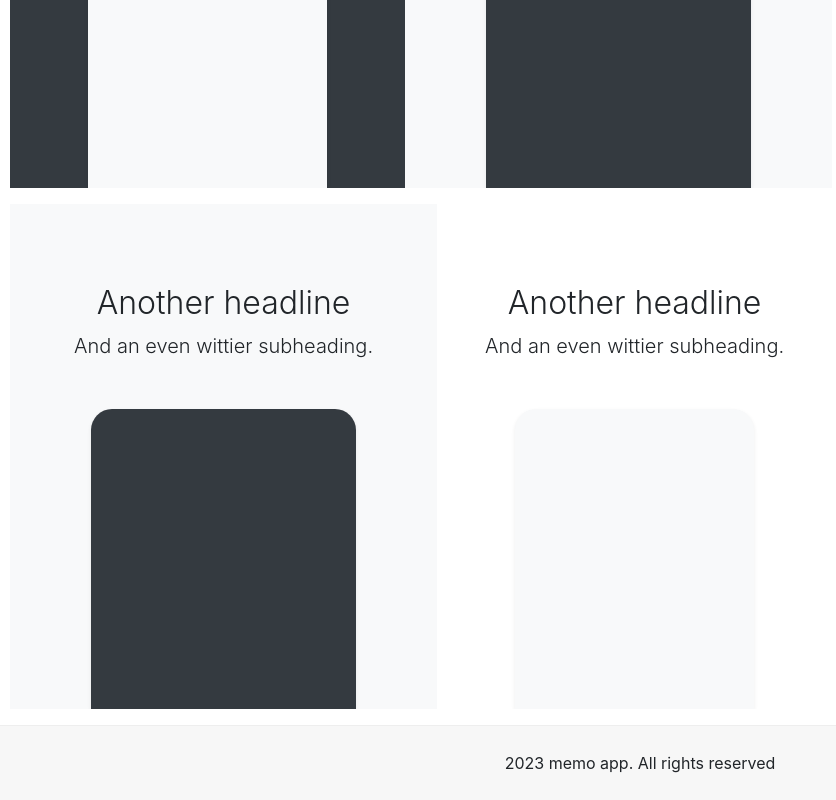
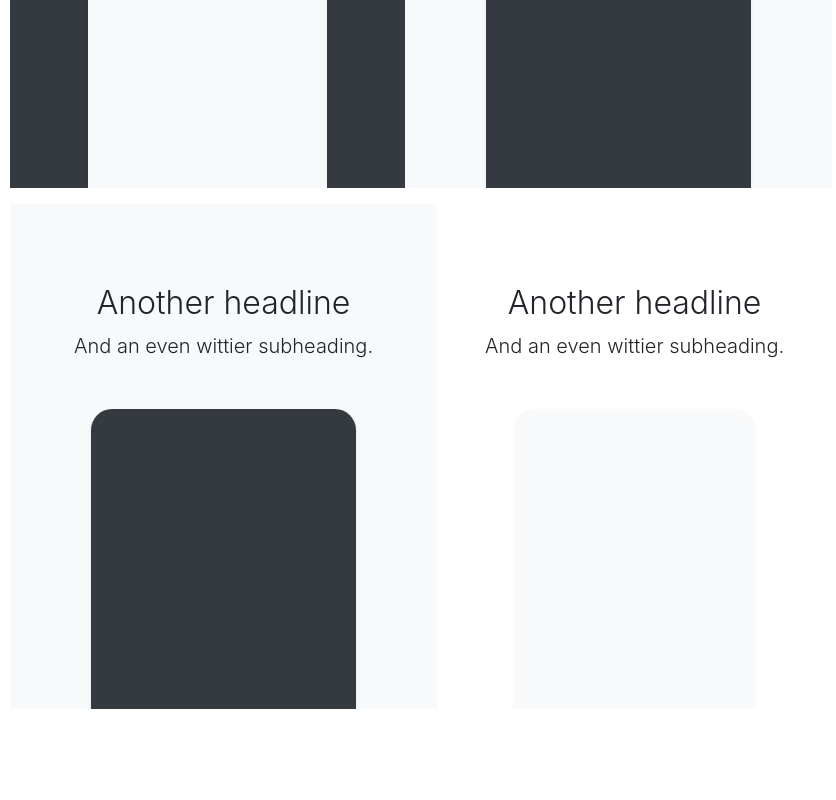
Before and after one commit to LJC0831/frontend, a Vue app: page / in a window 1280 px wide. Shown: the part 1028-1828 px from the top of the page, without its empty margins (0-836 px from the left). After the commit the page ends 1753 px from the top, so only its background shows below. Built offline with nearby package versions, Linux system fonts and the light colour scheme; what vue-toast-notification would draw is missing.

Commit message:
footer 제외

```diff
--- a/src/components/Ground_01.vue
+++ b/src/components/Ground_01.vue
@@ -13,17 +13,18 @@
         <chat_01 v-if="selectedMenu === 'chat_01'" />
       </div>
     </div>
-    <Footer/>
+    <!-- <Footer/> -->
   </div>
 </template>
 
 <script>
 /* eslint-disable */
 import Header from "./Header_01.vue";
-import Footer from "./Footer_01.vue";
+//import Footer from "./Footer_01.vue";
 import Sidebar from "./SideBar_01"; // 사이드바 컴포넌트를 import 합니다.
 export default {
-  components:{Header, Footer, Sidebar},
+  components:{Header, Sidebar},
+  //components:{Header, Footer, Sidebar},
   data() {
     return {
       selectedMenu: '', // 선택된 메뉴를 저장할 변수 추가
```
